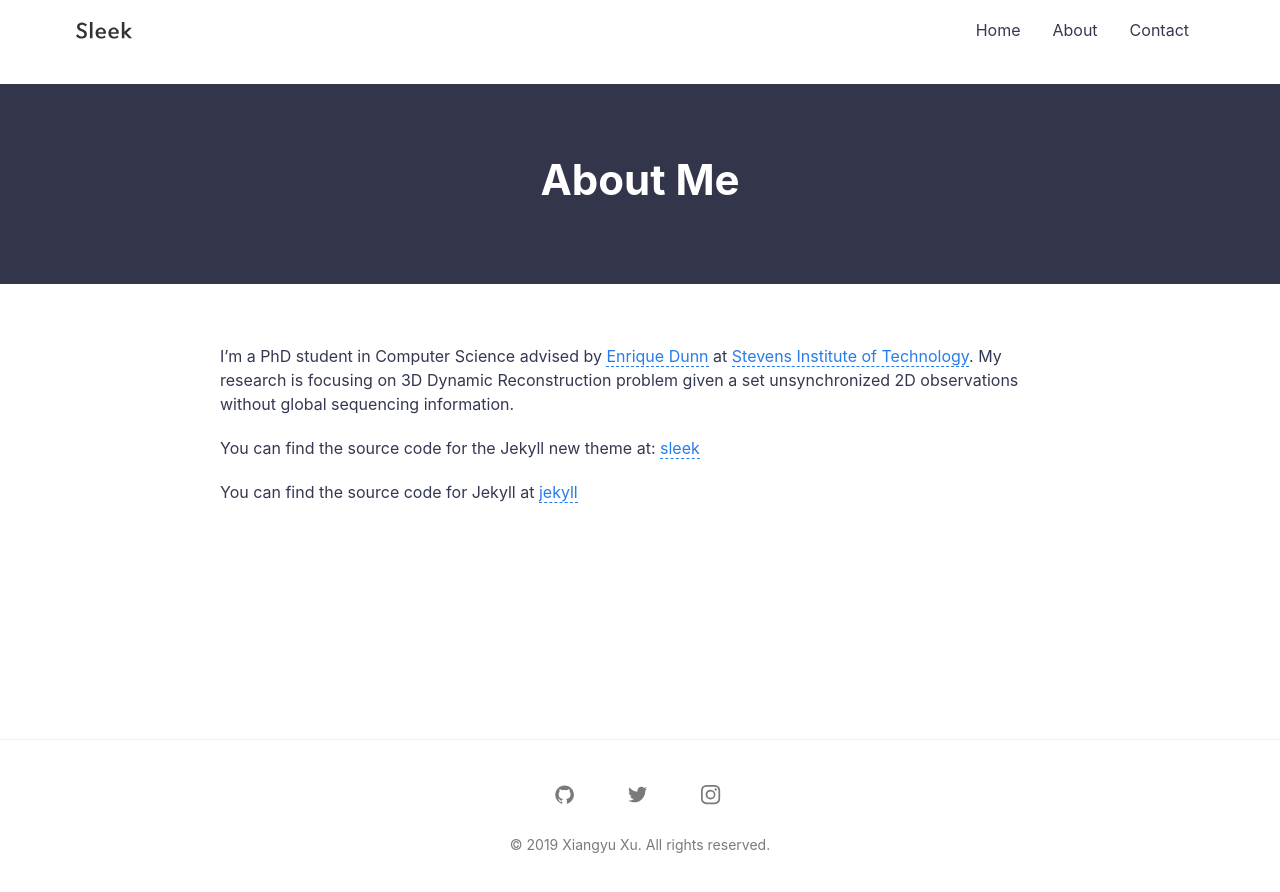
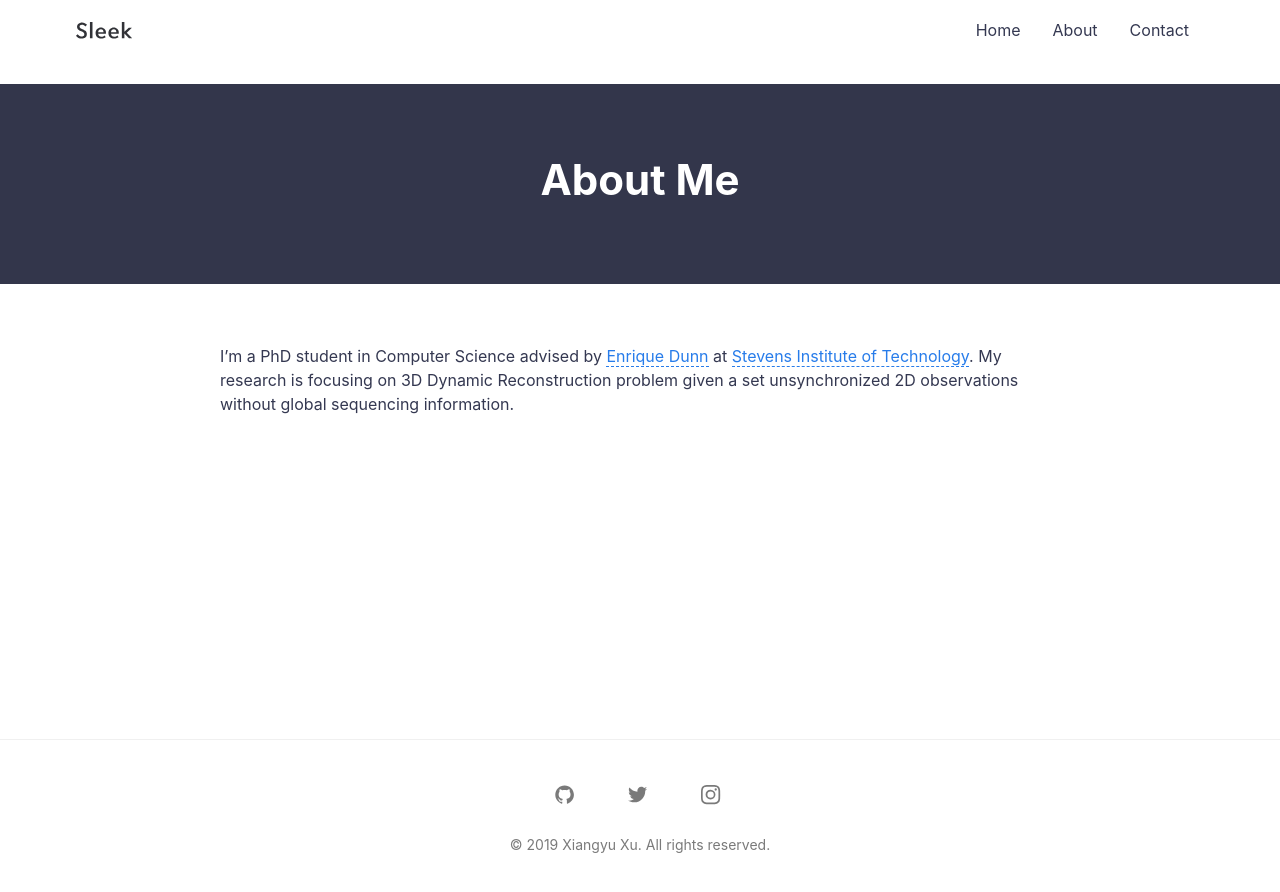
Before and after one commit to ShawnXu10/shawnxu10.github.com, a Jekyll site: the page built from about.md, in a window 1280 px wide. Shown: the top 892 px of the page. Built offline with Jekyll 4.4.1, drawn with Linux system fonts in a browser that asks for light colours.

Commit message:
Update about.md

```diff
--- a/about.md
+++ b/about.md
@@ -5,9 +5,3 @@ permalink: /about/
 ---
 
 I'm a PhD student in Computer Science advised by [Enrique Dunn](https://www.cs.stevens.edu/~edunn/) at [Stevens Institute of Technology](https://www.stevens.edu/). My research is focusing on 3D Dynamic Reconstruction problem given a set unsynchronized 2D observations without global sequencing information.
-
-You can find the source code for the Jekyll new theme at:
-[sleek](https://github.com/janczizikow/sleek)
-
-You can find the source code for Jekyll at
-[jekyll](https://github.com/jekyll/jekyll)
```
